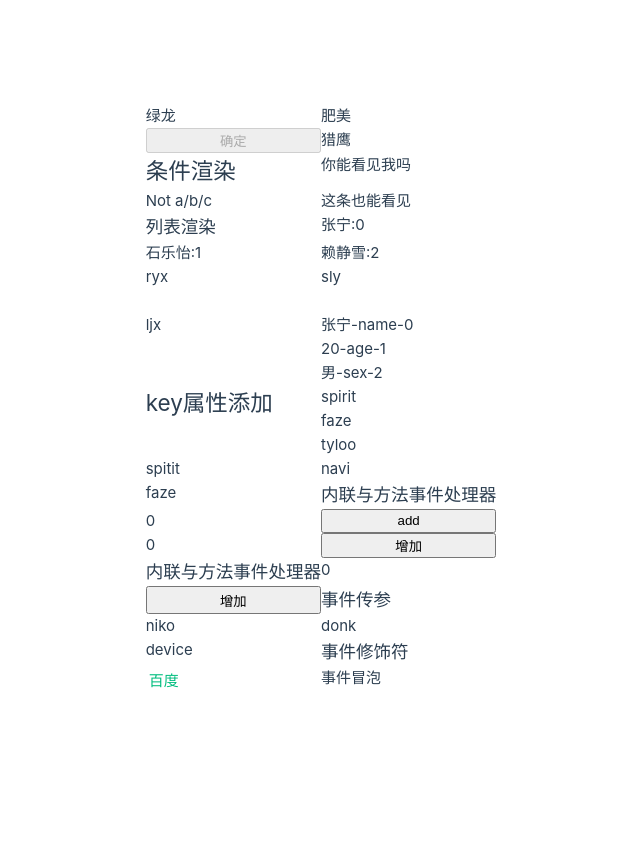
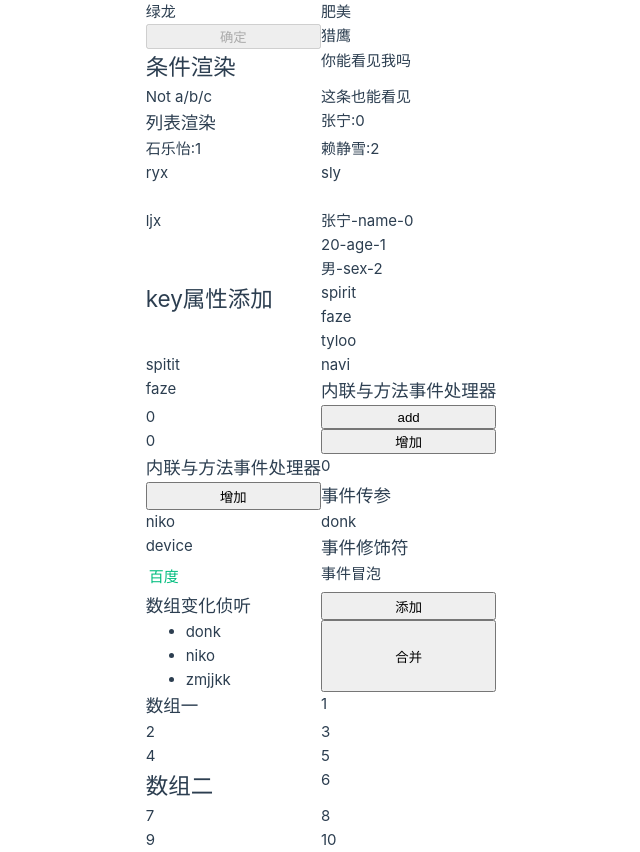
Before and after one commit to spike-sl/spike2, a Vue app: page / in a window 1280 px wide. Shown: the whole page, without its empty margins (319-959 px from the left). Before the commit the page ends 800 px from the top, so only its background shows below. Built offline with nearby package versions, Linux system fonts and the light colour scheme.

Commit message:
数组变化侦听

```diff
--- a/src/App.vue
+++ b/src/App.vue
@@ -7,6 +7,7 @@ import EventDemo from './components/EventDemo.vue'
 import EventDemo2 from './components/EventDemo2.vue'
 import EventDemo3 from './components/EventDemo3.vue'
 import EventDemo4 from './components/EventDemo4.vue'
+import ArrayList from './components/ArrayList.vue'
 </script>
 
 <template>
@@ -18,4 +19,5 @@ import EventDemo4 from './components/EventDemo4.vue'
   <EventDemo2/>
   <EventDemo3/>
   <EventDemo4/>
+  <ArrayList/>
 </template>
--- /dev/null
+++ b/src/components/ArrayList.vue
@@ -0,0 +1,37 @@
+<template>
+    <h3>数组变化侦听</h3>
+    <button @click="addList">添加</button>
+
+    <ul>
+        <li v-for="(item,index) of name" :key="index">{{ item }}</li>
+    </ul>
+
+    <button @click="together">合并</button>
+    <h3>数组一</h3>
+    <p v-for="(item,index) of num1" :key="index">{{ item }}</p>
+    <h2>数组二</h2>
+    <p v-for="(item,index) of num2" :key="index">{{ item }}</p>
+</template>
+
+
+<script>
+    export default {
+        data() {
+            return{
+                name:["donk","niko","zmjjkk"],
+                num1:[1,2,3,4,5],
+                num2:[6,7,8,9,10]
+            }
+        },
+        methods:{
+                addList(){
+                    // ui自动变化
+                    // this.name.push("smoggy")
+                    this.name = this.name.concat(["smoggy"])
+                },
+                together(){
+                    this.num1 = this.num1.concat(this.num2)
+                }
+            }
+    }
+</script>
```
